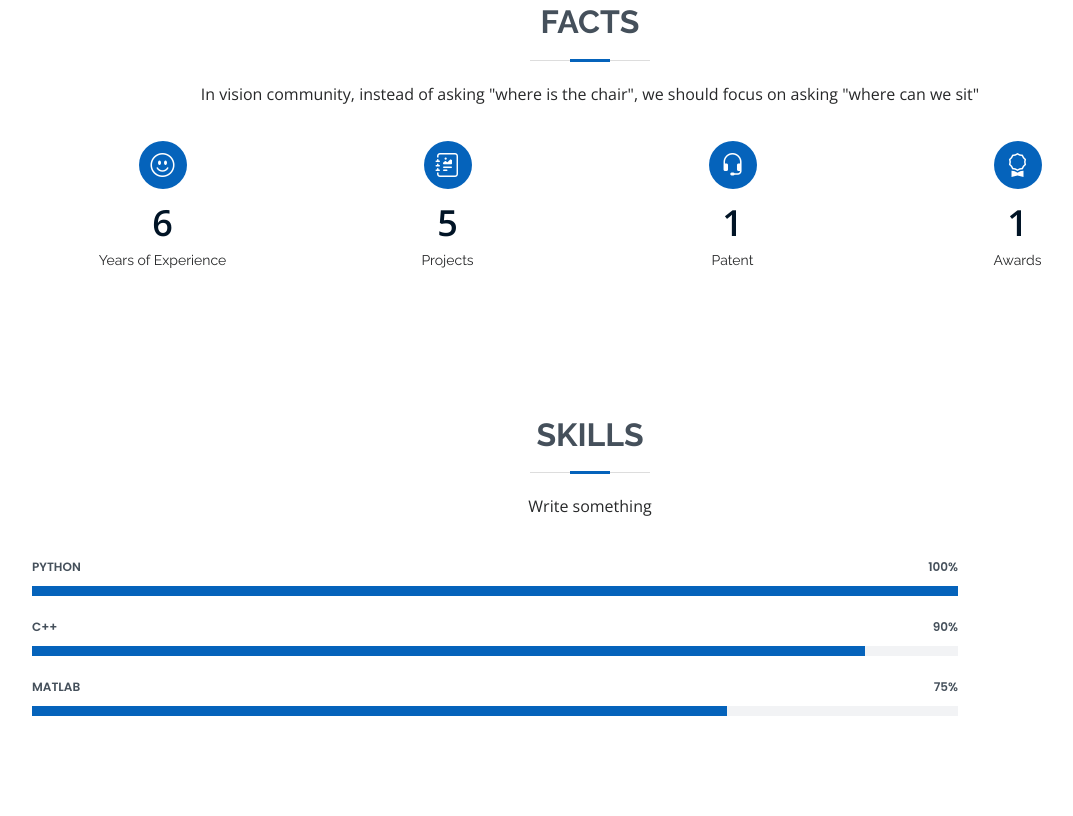
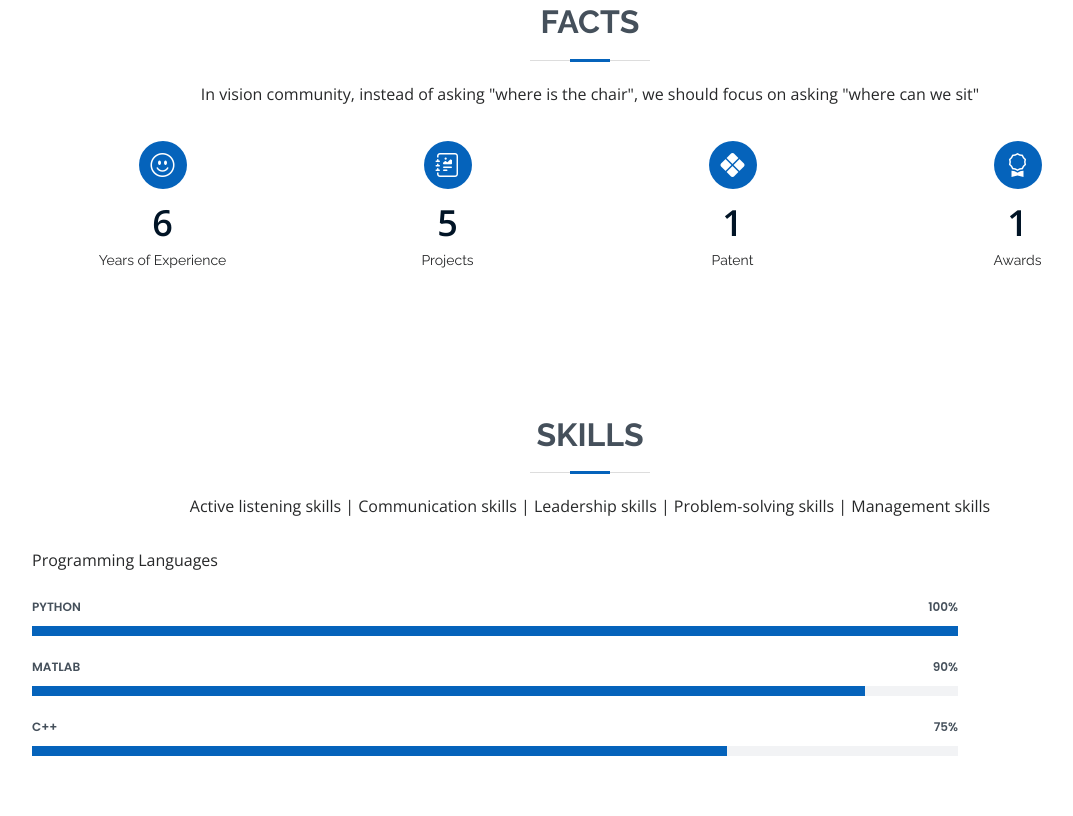
Before and after one commit to prafful-kumar/prafful-kumar.github.io, a plain HTML site: page index.html in a window 1280 px wide. Shown: the part 1424-2240 px from the top of the page, without its empty margins (100-1173 px from the left). Drawn offline with nearby package versions, Linux system fonts and the light colour scheme.

Commit message:
add part

```diff
--- a/index.html
+++ b/index.html
@@ -147,7 +147,7 @@
 
           <div class="col-lg-3 col-md-6 mt-5 mt-lg-0">
             <div class="count-box">
-              <i class="bi bi-headset"></i>
+              <i class="bi bi-x-diamond-fill"></i>
               <span data-purecounter-start="0" data-purecounter-end="1" data-purecounter-duration="1" class="purecounter"></span>
               <p>Patent</p>
             </div>
@@ -172,12 +172,16 @@
 
         <div class="section-title">
           <h2>Skills</h2>
-          <p>Write something</p>
+          <p>
+            Active listening skills | Communication skills | Leadership skills | Problem-solving skills | Management skills
+
+          </p>
         </div>
 
         <div class="row skills-content">
 
           <div class="col-lg-10">
+            <p>Programming Languages </p>
 
             <div class="progress">
               <span class="skill">Python <i class="val">100%</i></span>
@@ -187,14 +191,14 @@
             </div>
 
             <div class="progress">
-              <span class="skill">C++ <i class="val">90%</i></span>
+              <span class="skill">MATLAB <i class="val">90%</i></span>
               <div class="progress-bar-wrap">
                 <div class="progress-bar" role="progressbar" aria-valuenow="90" aria-valuemin="0" aria-valuemax="100"></div>
               </div>
             </div>
 
             <div class="progress">
-              <span class="skill">MATLAB <i class="val">75%</i></span>
+              <span class="skill">C++ <i class="val">75%</i></span>
               <div class="progress-bar-wrap">
                 <div class="progress-bar" role="progressbar" aria-valuenow="75" aria-valuemin="0" aria-valuemax="100"></div>
               </div>
@@ -302,7 +306,7 @@
 
             <div class="resume-item">
               <h4>Project Title: Fine-Grained Vehicle Detection</h4>
-              <h5>2020 - Present</h5>
+              <h5>2021 - Present</h5>
               <p><em>IIIT-H, Telengana, India</em></p>
               <ul>
                 <li>Created Dataset of Hierarchical Fine-Grained Vehicle dataset with more than 20000 images and more than 200 sub categories. </li>
```
